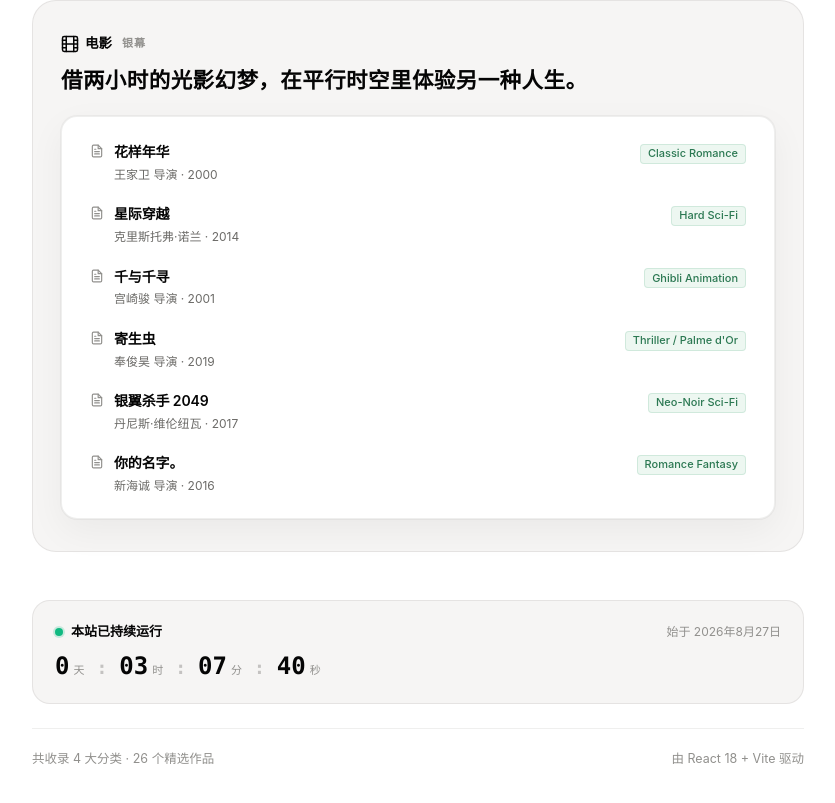
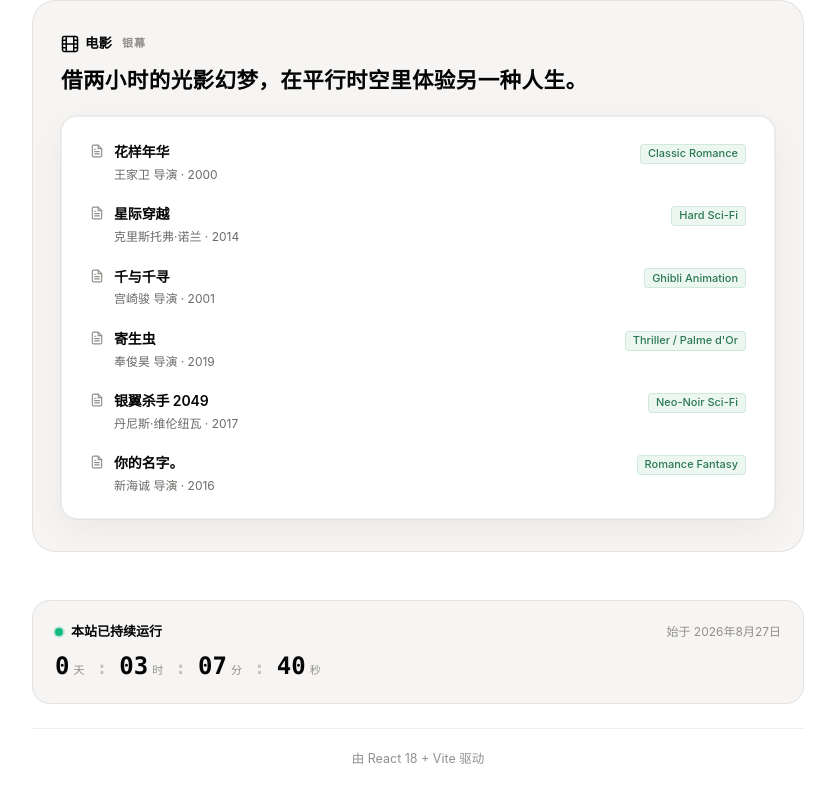
Before and after one commit to showfor/blog, a React (Vite) app in the folder notion-site/: page / in a window 1280 px wide. Shown: the part 2333-3136 px from the top of the page, without its empty margins (222-1057 px from the left). Built offline with nearby package versions, Linux system fonts and the light colour scheme; a web font is replaced by a local one.

Commit message:
refactor(footer): 移除页脚'共收录作品'文案，精简并居中页脚元信息

```diff
--- a/notion-site/src/components/NotionFooter.jsx
+++ b/notion-site/src/components/NotionFooter.jsx
@@ -1,6 +1,5 @@
 import { useState, useEffect } from 'react'
 import { useNotion } from '../context/NotionContext.jsx'
-import { hobbies } from '../data/hobbies.js'
 
 // 本 Notion 站独立诞生时间点（2026-08-27 21:46:00）
 const SITE_LAUNCHED = '2026-08-27T21:46:00+08:00'
@@ -21,7 +20,6 @@ export default function NotionFooter() {
   const isZh = lang === 'zh'
 
   const [uptime, setUptime] = useState(() => calcUptime())
-  const totalItems = hobbies.reduce((acc, cat) => acc + cat.items.length, 0)
 
   useEffect(() => {
     const timer = setInterval(() => {
@@ -70,15 +68,7 @@ export default function NotionFooter() {
       </div>
 
       {/* 底部版权与元信息 */}
-      <footer className="notion-footer">
-        <div className="notion-footer-left">
-          <span>
-            {isZh
-              ? `共收录 ${hobbies.length} 大分类 · ${totalItems} 个精选作品`
-              : `${hobbies.length} categories · ${totalItems} curated items`}
-          </span>
-        </div>
-
+      <footer className="notion-footer" style={{ justifyContent: 'center' }}>
         <div className="notion-footer-right">
           <span>{isZh ? '由 React 18 + Vite 驱动' : 'Powered by React 18 + Vite'}</span>
         </div>
```
